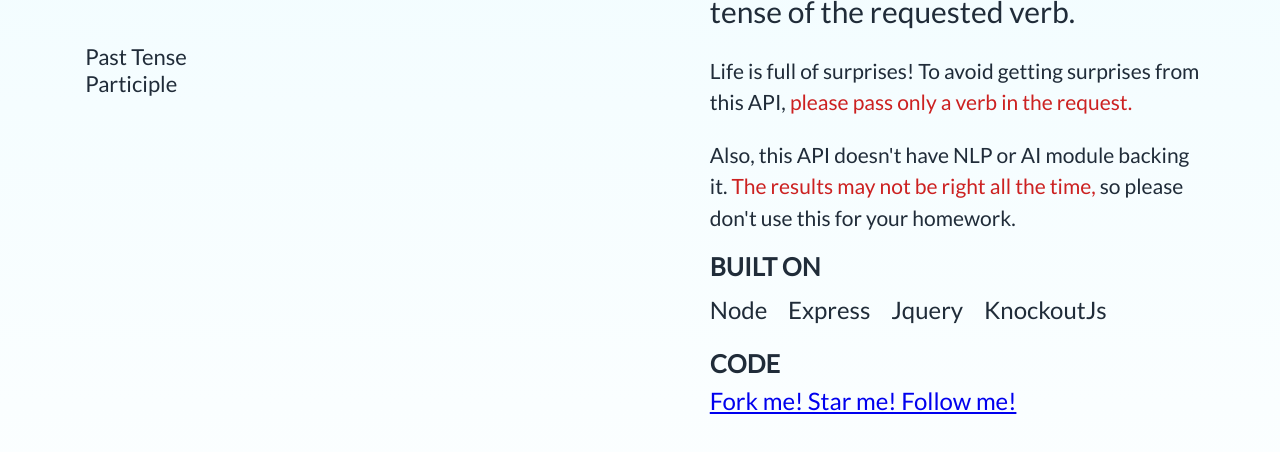
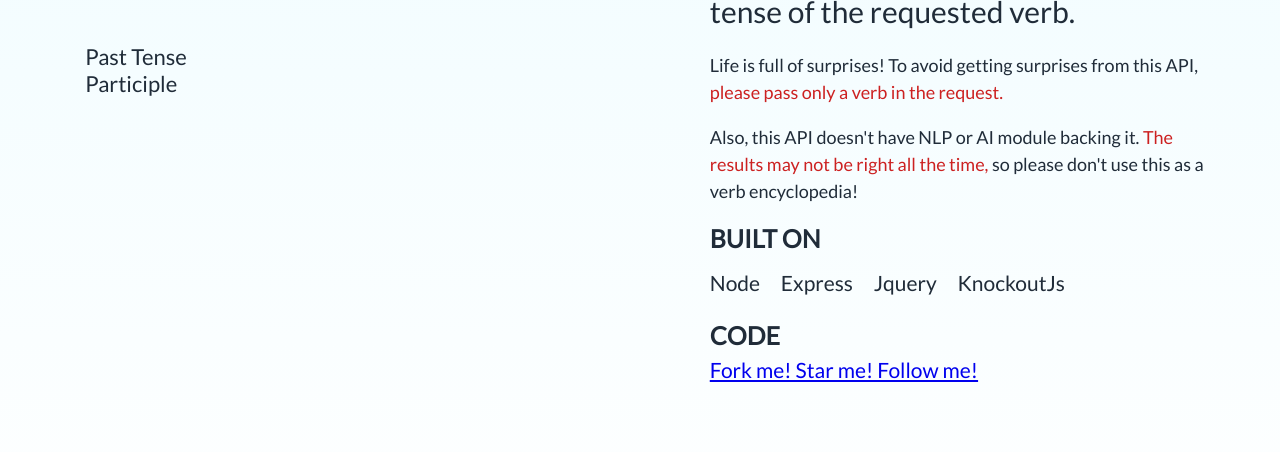
Before and after one commit to samuellawrentz/PastTenser, a website: page index.html in a window 1280 px wide. Shown: the part 194-646 px from the top of the page. Drawn offline with nearby package versions, Linux system fonts and the light colour scheme; a script that the page names is missing.

Commit message:
Reduced font sizes for readability and improvised UI

```diff
--- a/index.html
+++ b/index.html
@@ -42,8 +42,8 @@
                 <p> Life is full of surprises! To avoid getting surprises from this API,
                 <span>please pass only a verb in the request.</span></p>
 
-                Also, this API doesn't have NLP or AI module backing it. <span>The results may not be right all the time,</span> so please don't use this
-                for your homework.
+                Also, this API doesn't have NLP or AI module backing it. <span>The results may not be right all the time,</span> so please don't
+                use this as a verb encyclopedia!
             </div>
             <h5>BUILT ON</h5>
             <ul>
--- a/style.css
+++ b/style.css
@@ -9,7 +9,7 @@ body{
 }
 .wrapper{
     margin: 25px auto;
-    height:100%;
+    height:80%;
     padding:25px;
     display: flex;
     justify-content: space-around;
@@ -24,6 +24,7 @@ body{
     font-size: 30px;
     line-height: 1.5;
     padding-top: 20px;
+    cursor: default;
 }
 
 .container{
@@ -86,7 +87,7 @@ h1{
 }
 
 .warning{
-    font-size: 0.7em;
+    font-size: 0.6em;
 }
 
 .warning span{
@@ -100,7 +101,7 @@ h1{
 
 .right li{
     display: inline-block;
-    font-size: 0.8em;
+    font-size: 0.7em;
     padding-right: 15px;
 }
 
@@ -111,5 +112,5 @@ h1{
 }
 
 h5+a{
-    font-size: 0.8em;
+    font-size: 0.7em;
 }
```
